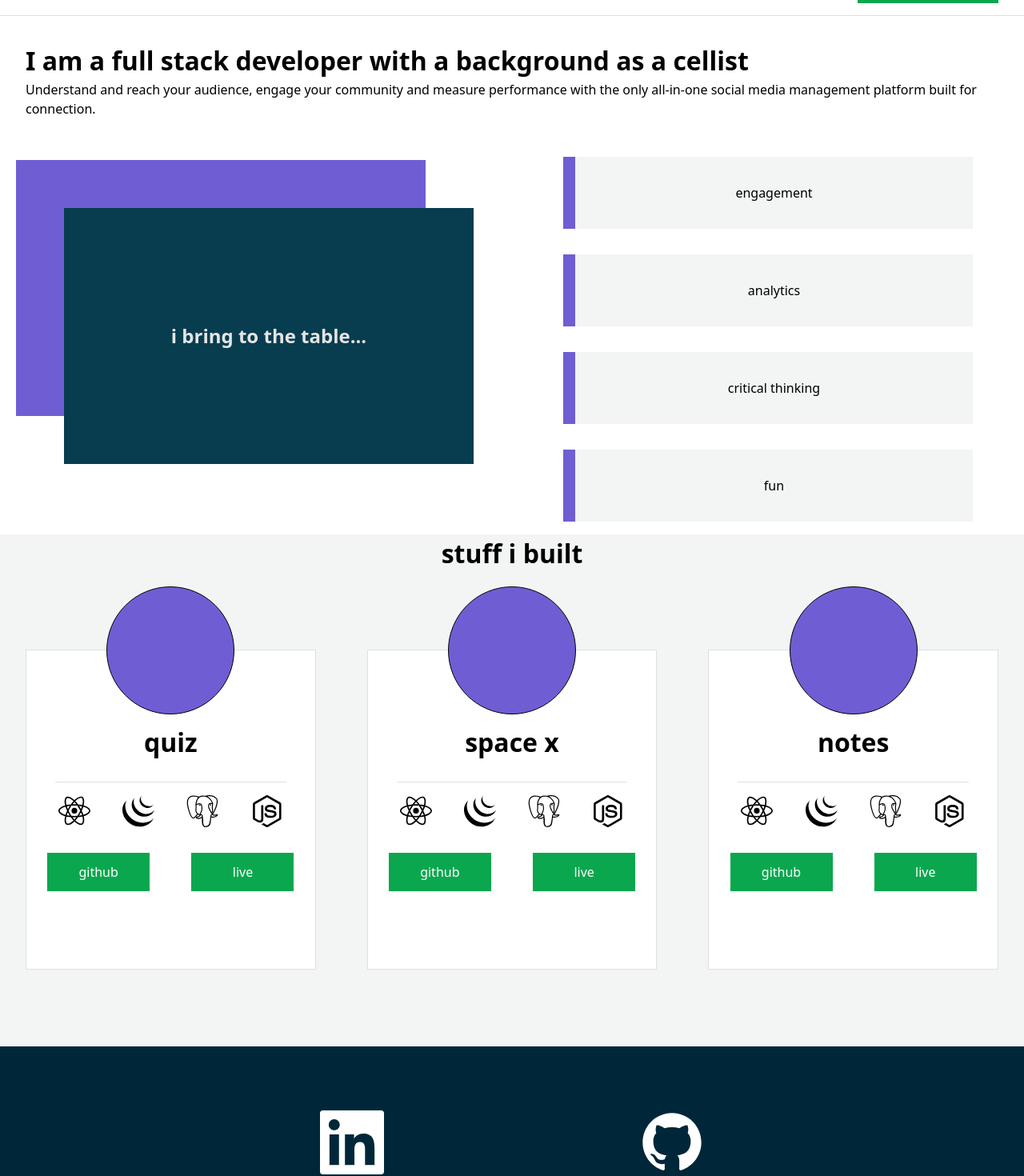
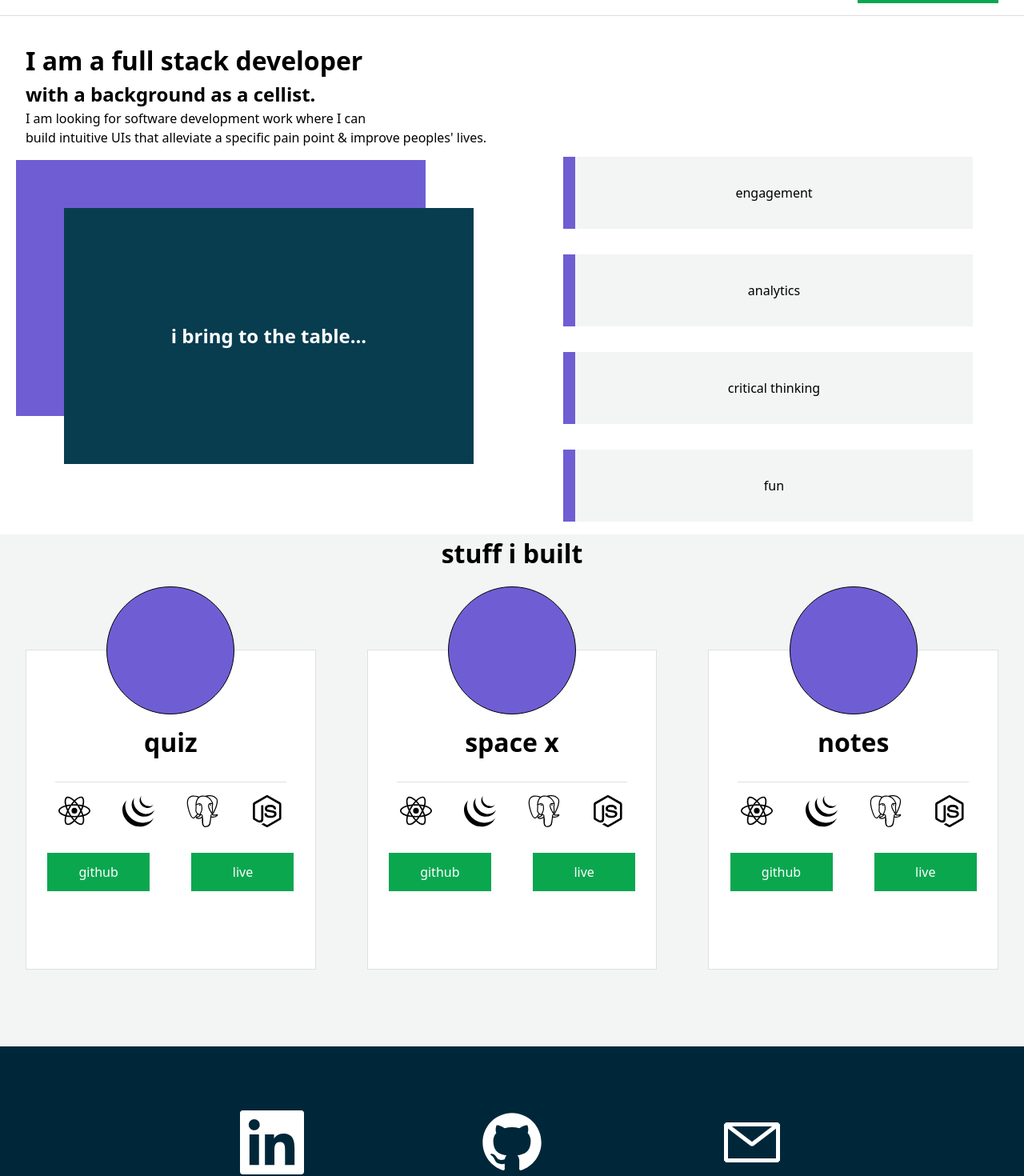
Before and after one commit to jonathanbutler7/portfolio, a React (Create React App) app: page / in a window 1280 px wide. Shown: the part 140-1610 px from the top of the page at 80% size. Built offline with nearby package versions, Linux system fonts and the light colour scheme; the HTML template or start-up script is replaced by a standard one.

Commit message:
added higlight on soft skill hover

```diff
--- a/src/About.js
+++ b/src/About.js
@@ -4,11 +4,13 @@ import styles from './About.module.scss';
 function About() {
   return (
     <div className={styles.main}>
-      <h1>I am a full stack developer with a background as a cellist</h1>
+      <h1>I am a full stack developer</h1>
+      <h2>with a background as a cellist.</h2>
       <p>
-        Understand and reach your audience, engage your community and measure
-        performance with the only all-in-one social media management platform
-        built for connection.
+        I am looking for software development work where I can
+      </p>
+      <p>
+      build intuitive UIs that alleviate a specific pain point & improve peoples' lives.
       </p>
     </div>
   );
--- a/src/About.module.scss
+++ b/src/About.module.scss
@@ -1,4 +1,7 @@
 .main {
     padding: 2rem;
     height: 20vh;
+    h1 {
+        margin: 0;
+    }
 }
--- a/src/Contact.js
+++ b/src/Contact.js
@@ -1,15 +1,22 @@
 import React from 'react';
 import styles from './Contact.module.scss';
 import { GrLinkedin, GrGithub } from 'react-icons/gr';
+import { VscMail } from 'react-icons/vsc';
 
 function Contact() {
   return (
     <div className={styles.main}>
-        <div className={styles.iconContainer}>
-      <GrLinkedin />
-      <GrGithub />
-
-        </div>
+      <div className={styles.iconContainer}>
+        <a href='https://linkedin.com'>
+          <GrLinkedin />
+        </a>
+        <a href='github.com'>
+          <GrGithub />
+        </a>
+        <a mailto='jonathanbutler7@gmail.com'>
+          <VscMail />
+        </a>
+      </div>
     </div>
   );
 }
--- a/src/Contact.module.scss
+++ b/src/Contact.module.scss
@@ -1,12 +1,9 @@
 .main {
     background: #002739;
     color: white;
-    height: 80vh;
-
     svg {
         height: 5rem;
         width: 5rem;
-
     }
 }
 
--- a/src/SelectBar.js
+++ b/src/SelectBar.js
@@ -1,22 +1,21 @@
 import React from 'react';
 import styles from './SelectBar.module.scss';
-import { emojisplosion, emojisplosions } from "emojisplosion";
-
+import { emojisplosion } from 'emojisplosion';
 
 function SelectBar() {
 
   function explode() {
     emojisplosion({
+      emojiCount: () => Math.random() * 100 + 100,
+    });
+  }
 
-  emojiCount: () => Math.random() * 100 + 100,
-    })
-  }
   return (
     <div className={styles.selectBar}>
       <section className={styles.left}>
-        <a href=''>About</a>
         <a href=''>Projects</a>
         <a href=''>Contact</a>
+        <a href=''>Resume</a>
       </section>
       <section className={styles.right}>
         <button onClick={() => explode()}>do. not. click. here.</button>
--- a/src/Skill.js
+++ b/src/Skill.js
@@ -1,12 +1,17 @@
 import React from 'react';
 import styles from './Skill.module.scss';
 
-function Skill({ skill, setText }) {
+function Skill({ skill, setText, setHoverActive }) {
+  function switchItUp(boolean, str) {
+    setText(str);
+    setHoverActive(boolean);
+  }
+
   return (
     <div
       className={styles.main}
-      onMouseEnter={() => setText(skill.detail)}
-      onMouseLeave={() => setText('i bring to the table...')}
+      onMouseEnter={() => switchItUp(true, skill.detail)}
+      onMouseLeave={() => switchItUp(false, 'i bring to the table...')}
     >
       {skill.title}
     </div>
--- a/src/SoftSkills.js
+++ b/src/SoftSkills.js
@@ -5,17 +5,23 @@ import { softSkills } from './store';
 
 function SoftSkills() {
   const [text, setText] = useState('i bring to the table...');
+  const [hoverActive, setHoverActive] = useState(false);
   return (
     <div className={styles.main}>
       <section className={styles.left}>
         <div className={styles.purpleBox}></div>
-        <div className={styles.greenBox}>
+        <div className={hoverActive ? styles.lightBox : styles.greenBox}>
           <h1>{text}</h1>
         </div>
       </section>
       <section className={styles.right}>
         {softSkills.map((skill, idx) => (
-          <Skill skill={skill} setText={setText} key={idx} />
+          <Skill
+            skill={skill}
+            setText={setText}
+            setHoverActive={setHoverActive}
+            key={idx}
+          />
         ))}
       </section>
     </div>
--- a/src/SoftSkills.module.scss
+++ b/src/SoftSkills.module.scss
@@ -4,7 +4,8 @@
     display: flex;
 }
 
-.left, .right {
+.left,
+.right {
     // border: 1px solid red;
     flex: 1;
     display: flex;
@@ -17,18 +18,29 @@
     align-items: center;
 }
 
-.greenBox {
+.greenBox,
+.lightBox {
     height: 40vh;
     width: 40vw;
-    background: #083D4F;
     position: absolute;
     left: 80px;
     top: 80px;
     display: flex;
     align-items: center;
     justify-content: center;
-    color: #E5E5E5;
+    color: white;
 }
+
+.greenBox {
+    background: #083D4F;
+    transition: all 0.5s ease-in-out;
+}
+
+.lightBox {
+    background: #0897AE;
+    transition: all 0.5s ease-in-out;
+}
+
 .purpleBox {
     height: 40vh;
     width: 40vw;
```
Also changed, not shown: 1 other file (tests, documents, lock files or other folders).
